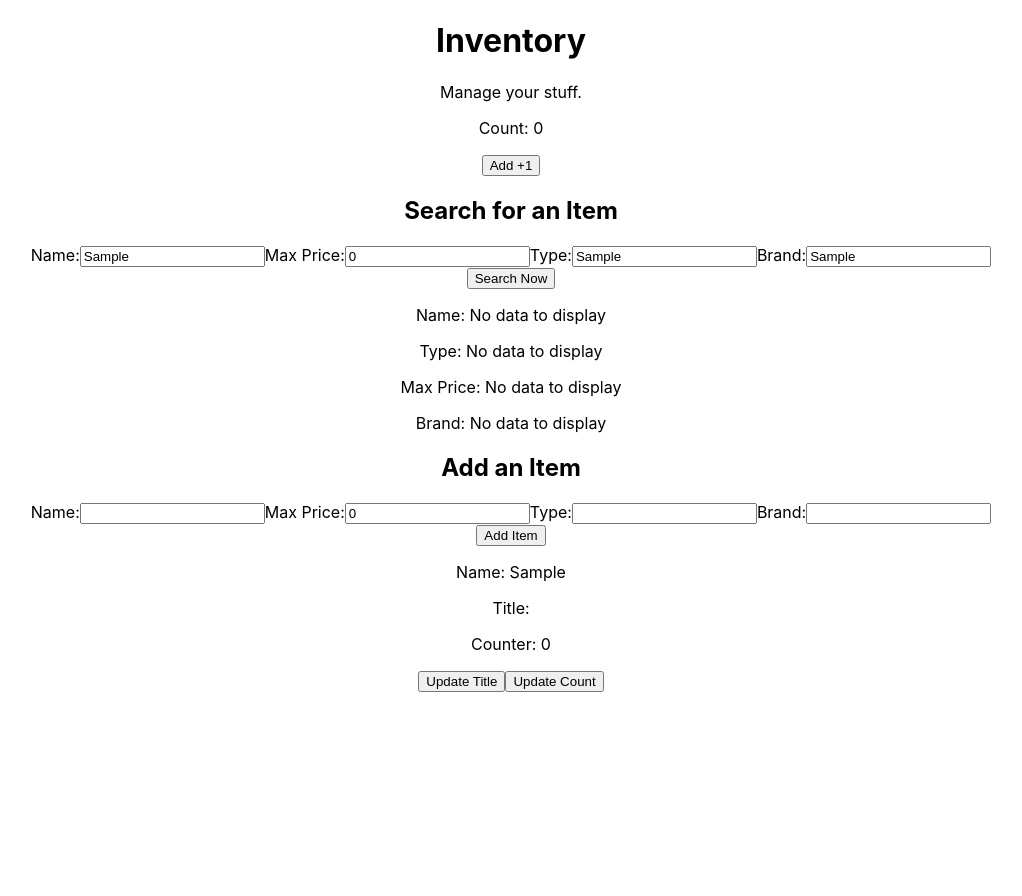
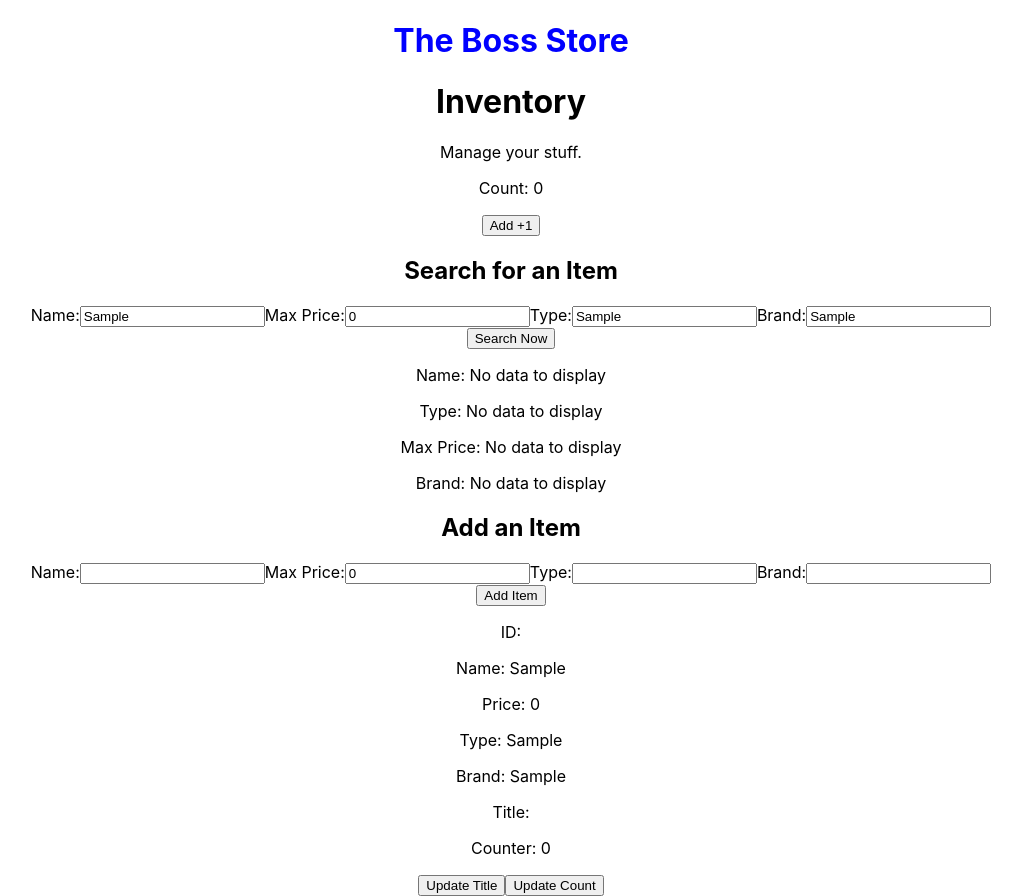
Before and after one commit to CodeWarrior-debug/techwtim-react, a React (Create React App) app: page / in a window 1280 px wide. Both pictures are taken after typing "Sample", "Sample", "Sample", "Sample", "Sample", "Sample" into the empty fields and a click on the button "Add Item". Shown: the whole page, without its empty margins (129-1151 px from the left). Before the commit the page ends 800 px from the top, so only its background shows below. Built offline with nearby package versions, Linux system fonts and the light colour scheme.

Commit message:
new feature - styled components

```diff
--- a/package.json
+++ b/package.json
@@ -9,6 +9,7 @@
     "react": "^17.0.2",
     "react-dom": "^17.0.2",
     "react-scripts": "4.0.3",
+    "styled-components": "^5.3.1",
     "web-vitals": "^1.1.2"
   },
   "scripts": {
--- a/src/App.js
+++ b/src/App.js
@@ -4,6 +4,12 @@ import SearchBar from "./components/SearchBar";
 import AddItem from "./components/AddItem";
 import ItemsDisplay from "./components/ItemsDisplay";
 import { useState } from "react";
+import styled from 'styled-components';
+
+const Title = styled.h1`
+color: blue;
+text-align: center;
+`
 
 function App() {
   const [data, setData] = useState({ items: []});
@@ -13,12 +19,15 @@ function App() {
 
     const addItemToData = (item) => {
       let items = data["items"];
+      items.id= items.length;
       items.push(item);
       setData({ items: items });
       console.log(data);
     }
 
   return (
+    <div>
+    <Title>The Boss Store</Title>
     <div className='App'>
       <Info title="Inventory" />
       <SearchBar callback={updateFilters}/>
@@ -32,6 +41,7 @@ function App() {
       <ItemsDisplay items={data["items"]}/>
       <ButtonState />
 
+    </div>
     </div>
   );
 }
@@ -48,16 +58,6 @@ function ButtonState() {
     setCount(count + 1) ;
   };
 
-  // function Data(props) {
-  //   return (
-  //     <div>
-  //       <Data title={title} count={count} />
-  //       <p>Title: {props.title}</p>
-  //       <p>Count: {props.count}</p>
-  //     </div>
-  //   );
-  // }
-
   return (
     <>
       <p>Title: {title} </p>
--- a/src/components/ItemsDisplay/index.js
+++ b/src/components/ItemsDisplay/index.js
@@ -2,7 +2,19 @@ function ItemsDisplay(props) {
   return (
     <div>
       {props.items.map((item) => {
-        return <p>Name: {item.name}</p>;
+        return (
+          <div>
+            <p>ID: {item.id}</p>
+            <p>Name: {item.name}</p>
+            <p>Price: {item.price}</p>
+            <p>Type: {item.type}</p>
+            <p>Brand: {item.brand}</p>
+
+          </div>
+
+        )
+
+
       })}
     </div>
     );
```
Also changed, not shown: 1 other file (tests, documents, lock files or other folders).
